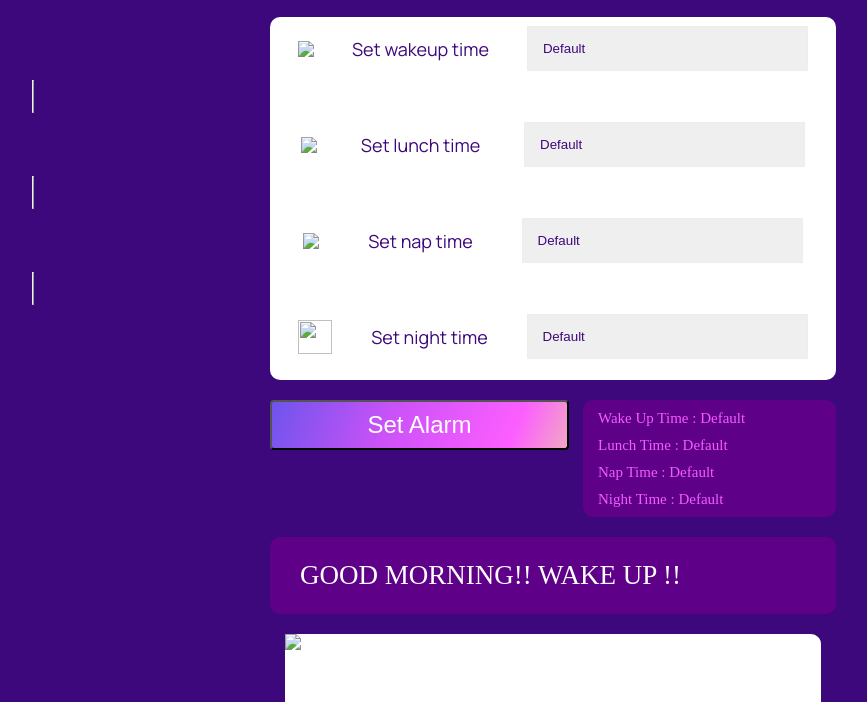
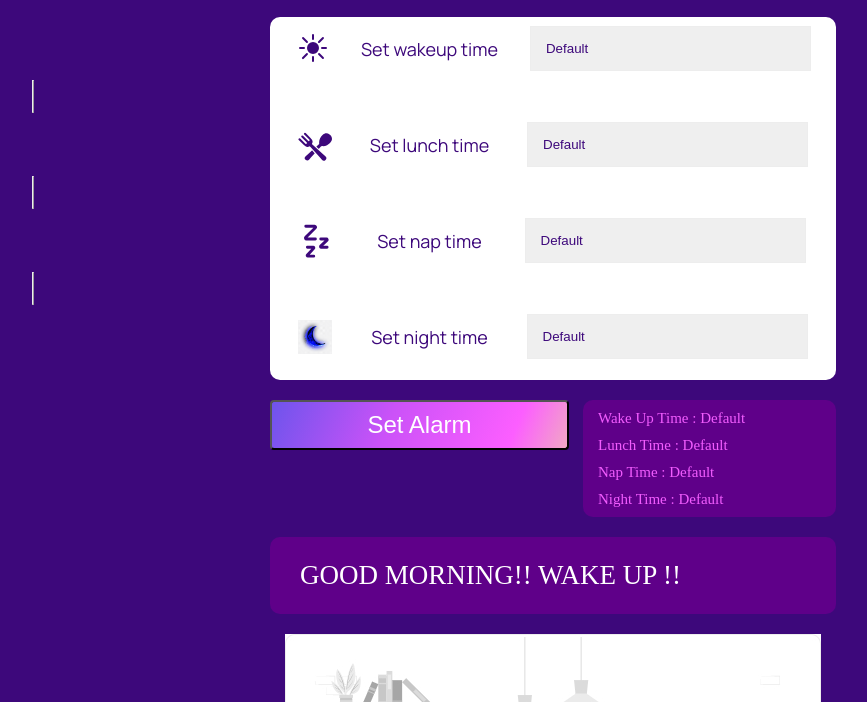
Before and after one commit to sakibhasan123/digitalclock, a plain HTML site: page index.html in a window 1280 px wide. Shown: the part 378-1080 px from the top of the page, without its empty margins (87-954 px from the left). Drawn offline with Linux system fonts and the light colour scheme; a web font is replaced by a local one.

Commit message:
Update index.html

```diff
--- a/index.html
+++ b/index.html
@@ -52,7 +52,7 @@
         <div class="box6 trb">GRAB SOME HEALTHY BREAKFAST!!!</div>
         <div class="form1">
           <form class="list1">
-            <img src="./wake_up.jpg" class="pic" />
+            <img src="wakeup.svg" class="pic" />
             <label class="la">Set wakeup time</label>
             <select id="morning" class="sel1 icon1">
               <option>Default</option>
@@ -84,7 +84,7 @@
           </form>
           <hr class="hor1" />
           <form class="list1">
-            <img src="./lunch_time.jpg" class="pic" />
+            <img src="lunch_time.svg" class="pic" />
             <label class="la">Set lunch time</label>
             <select id="lunch" class="sel1 icon1">
               <option>Default</option>
@@ -116,7 +116,7 @@
           </form>
           <hr class="hor1" />
           <form class="list1">
-            <img src="./nap_time.jpg" class="pic" />
+            <img src="nap_time.svg" class="pic" />
             <label class="la">Set nap time</label>
             <select id="nap" class="sel1 icon1">
               <option>Default</option>
@@ -148,7 +148,7 @@
           </form>
           <hr class="hor1" />
           <form class="list1">
-            <img src="./night.png" width="34px" height="34px" class="pic" />
+            <img src="moon.png" width="34px" height="34px" class="pic" />
             <label class="la">Set night time</label>
             <select id="night" class="sel1 icon1">
               <option>Default</option>
@@ -199,7 +199,7 @@
         <div class="good1">GOOD MORNING!! WAKE UP !!</div>
 
         <div class="box7 trb">
-          <img id="theImage" src="./Component 30 – 1.png" />
+          <img id="theImage" src="component31.jpg" />
         </div>
       </div>
     </div>
```
